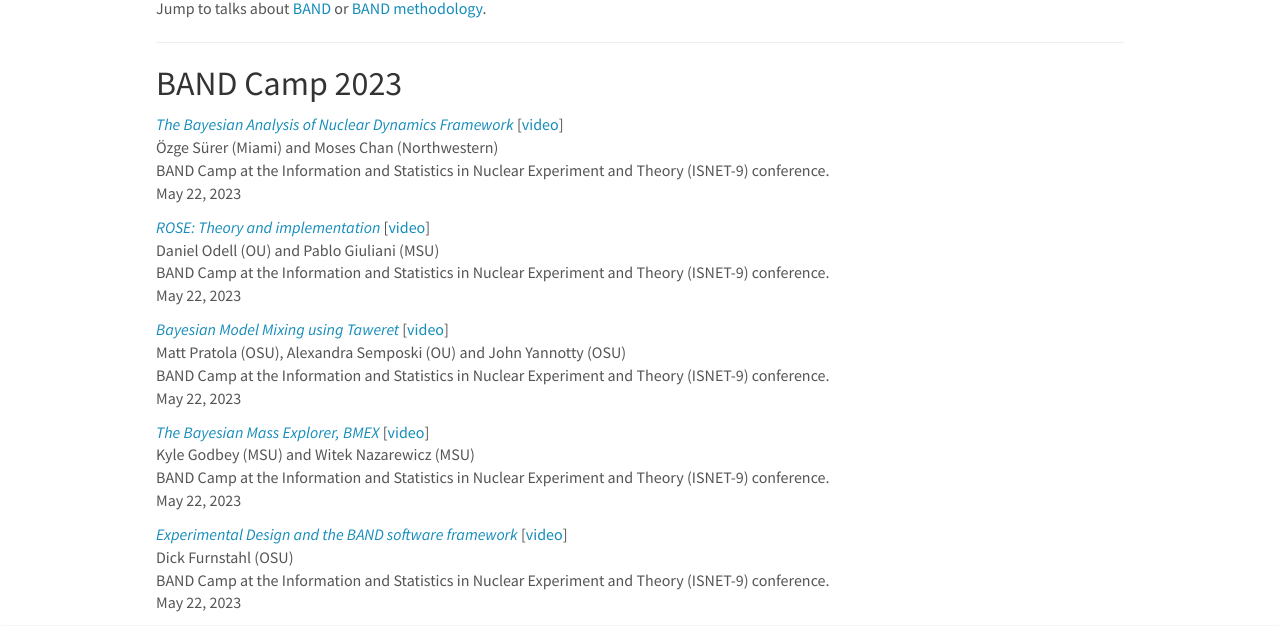
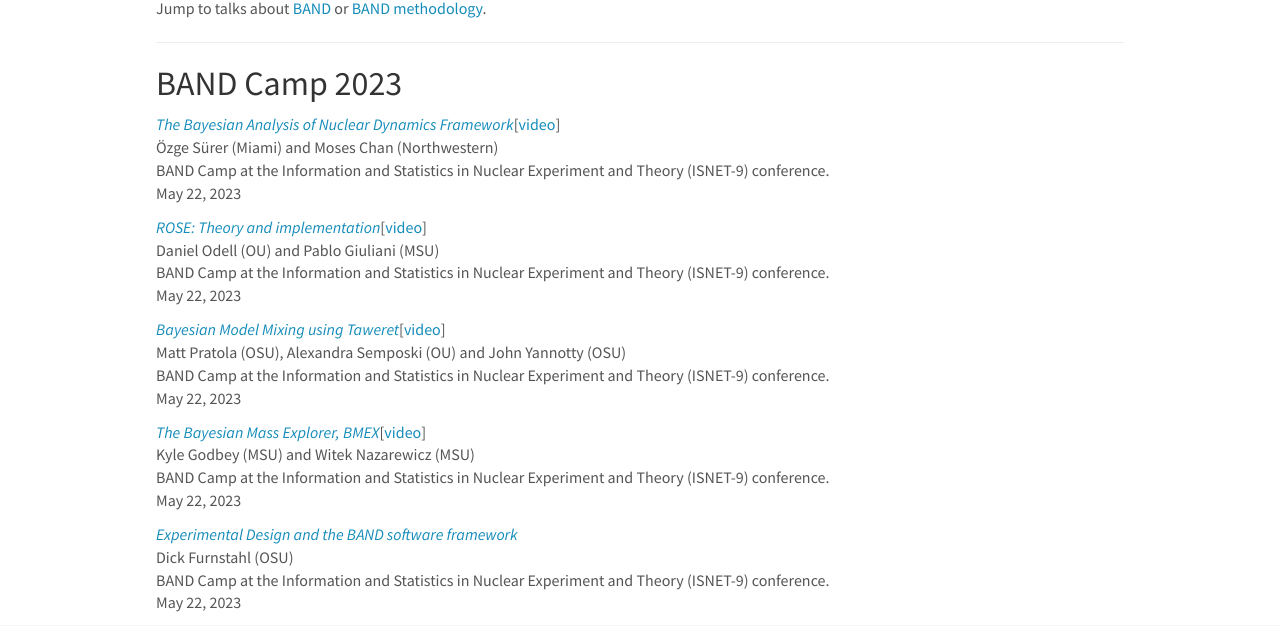
Before and after one commit to bandframework/bandframework.github.io, a Jekyll site: the page built from _pages/presentations.md, in a window 1280 px wide and 900 px high, scrolled down 4685 px. Shown: the part 159-785 px from the top of the window. Built offline with Jekyll 4.4.1, drawn with Linux system fonts in a browser that asks for light colours; nearby versions of some CDN libraries.

Commit message:
trying out BAND Camp 2023 listings

```diff
--- a/_pages/presentations.md
+++ b/_pages/presentations.md
@@ -86,7 +86,9 @@
 {% if talk.type == "BAND_Camp_2023" %}
 
   <a href="{{talk.link.url }}" target="_blank"><em>{{ talk.title }}</em></a>
+  {%- if talk.video == 1 -%}
   \[<a href="{{talk.video_link.url }}" target="_blank">video</a>\]
+  {%- endif -%}
   <br />
   {{ talk.presenter }} <br />{{ talk.location }}<br />{{ talk.date}}<br />
 
```
